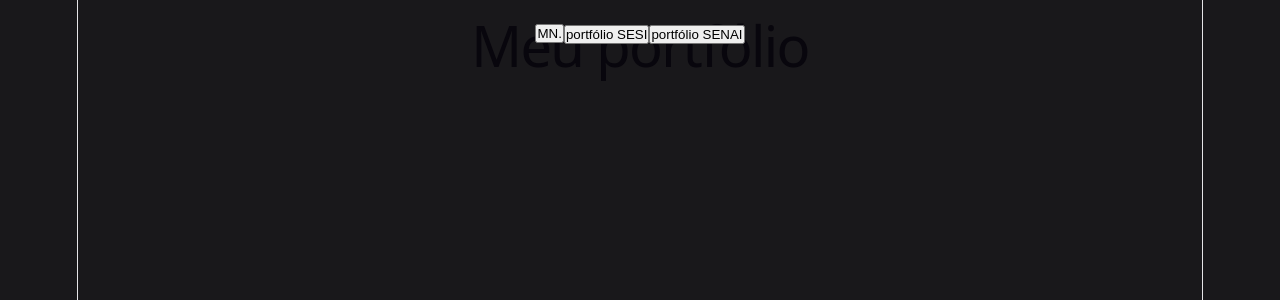
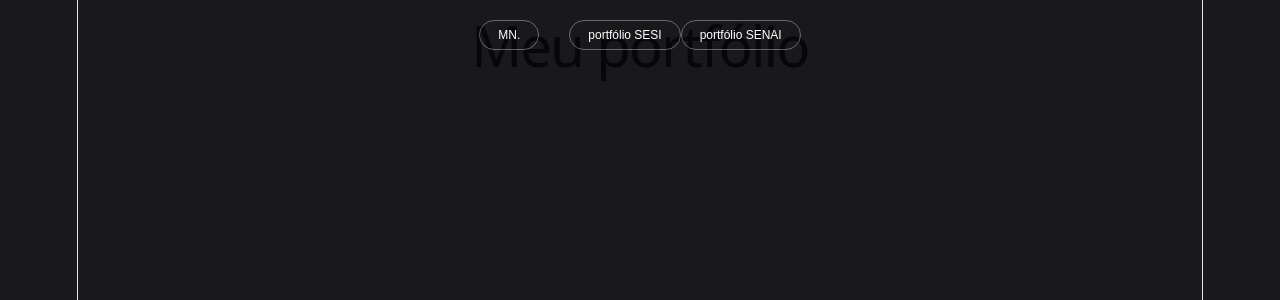
Before and after one commit to marlo528/marlo528, a React (Vite) app in the folder portfolio-Escolar/: page / in a window 1280 px wide. Shown: the top 300 px of the page. Built offline with nearby package versions, Linux system fonts and the light colour scheme.

Commit message:
finalização da navBar e criação da lampada

```diff
--- a/portfolio-Escolar/src/App.css
+++ b/portfolio-Escolar/src/App.css
@@ -1,30 +1,41 @@
-*{
+* {
   padding: 0;
   margin: 0;
   box-sizing: border-box;
 }
 
-html{
+html {
   scroll-behavior: smooth;
 }
 
-body{
+body {
   background: #19181b;
   color: white;
   font-family: Arial, sans-serif;
 }
 
-.navBar{
+.navBar {
   position: fixed;
 
   top: 20px;
   left: 50%;
   transform: translateX(-50%);
-
   width: 90%;
   max-width: 800px;
-
   display: flex;
   justify-content: center;
   align-items: center;
+  z-index: 100; /*define a ordem de um elemento posicionamente em relação aos seu descendentes*/
+  gap: 30px;
+
+  button {
+    background: transparent;
+    border: 1px solid rgba(255, 255, 255, 0.35);
+    color: white;
+    padding: 7px 18px;
+    border-radius: 20px;
+    font-size: 12px;
+    cursor: pointer;
+    transition: 0.3s;
+  }
 }
--- a/portfolio-Escolar/src/App.jsx
+++ b/portfolio-Escolar/src/App.jsx
@@ -3,10 +3,12 @@ import "./App.css"
 function App() {
   return (
     <>
+
     <div>
+      <NavBar></NavBar>
       <h1>Meu portfólio</h1>
     </div>
-     <NavBar></NavBar>
+
     </>
   )
 }
--- a/portfolio-Escolar/src/components/NavBar.jsx
+++ b/portfolio-Escolar/src/components/NavBar.jsx
@@ -5,7 +5,7 @@ function NavBar(){
         <button className="Logo">
             MN.
         </button>
-        <div className="NavLinks">
+        <div className="navLinks">
             <button>
                 portfólio SESI
             </button>
```
Also changed, not shown: portfolio-Escolar/src/components/Lampada.jsx (added, +14 -0 lines).
